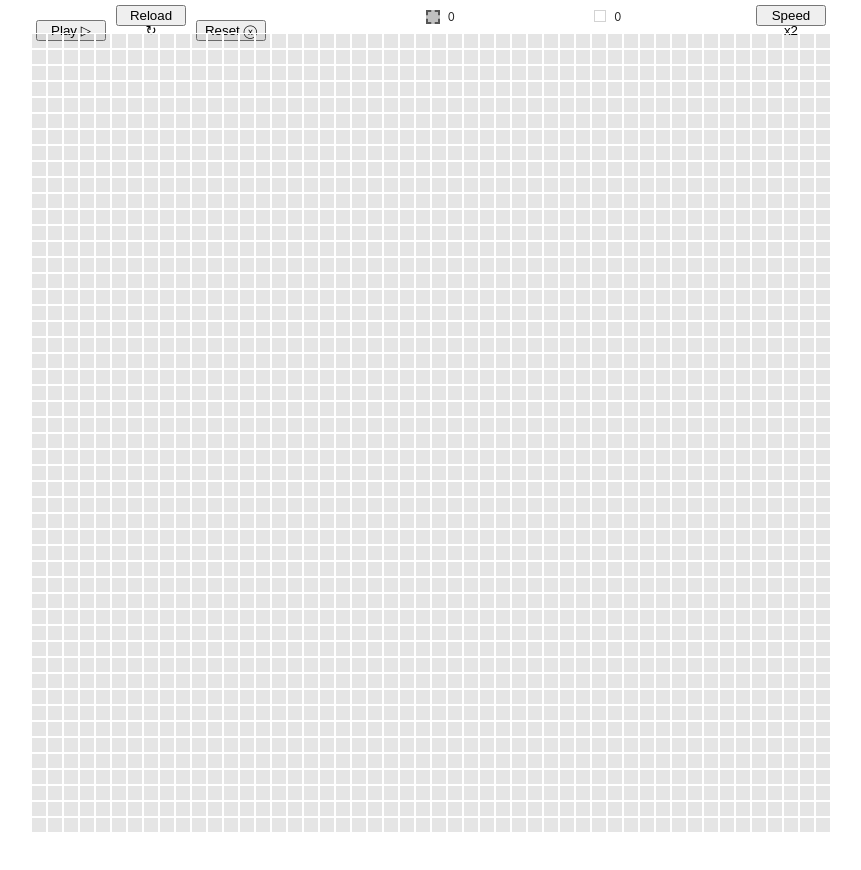
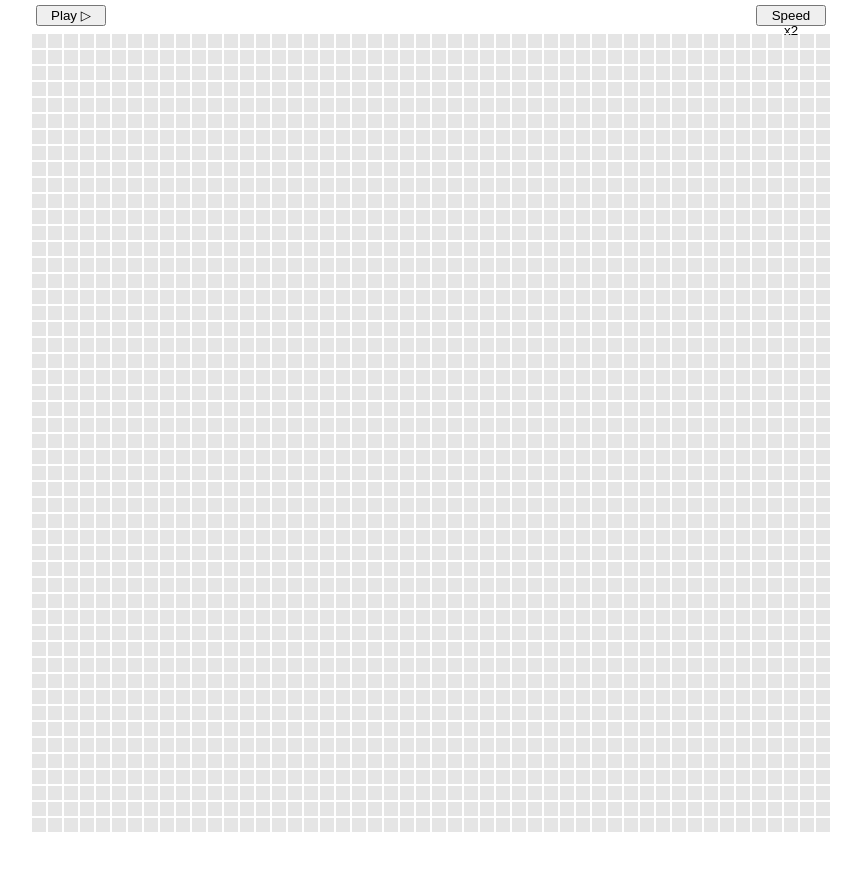
Before and after one commit to Fles/game-of-life-jc, a React (Create React App) app: page / in a window 1280 px wide. Shown: the top 870 px of the page, without its empty margins (209-1070 px from the left). Built offline with nearby package versions, Linux system fonts and the light colour scheme.

Commit message:
refactor: remove players

```diff
--- a/src/App/App.tsx
+++ b/src/App/App.tsx
@@ -6,21 +6,17 @@ import "./App.css";
 function App() {
   const [renderImage, setRenderImage] = useState(0);
   const [speed, setSpeed] = useState(1);
-  const [player, setPlayer] = useState("black");
 
   return (
     <div className="App">
       <Menu
-        setPlayer={setPlayer}
         renderImage={renderImage}
-        player={player}
         setRenderImage={setRenderImage}
         speed={speed}
         setSpeed={setSpeed}
       />
       <Grid
         renderImage={renderImage}
-        player={player}
         shouldStartRender={renderImage > 0}
         speed={speed}
       />
--- a/src/Grid/Grid.tsx
+++ b/src/Grid/Grid.tsx
@@ -53,7 +53,7 @@ const Grid: React.FunctionComponent<GridProps> = props => {
   const cells = grid.map((row: number[], rowIndex: number) =>
     row.map((col: number, colIndex: number) => (
       <Cell
-        className={`${!!col ? " alive" : ""}${!!col ? " " + props.player : ""}`}
+        className={`${!!col ? " alive" : ""}`}
         key={`${rowIndex}${colIndex}`}
         posx={rowIndex}
         posy={colIndex}
@@ -71,12 +71,6 @@ const Grid: React.FunctionComponent<GridProps> = props => {
     if (props.shouldStartRender) {
       const timer = setTimeout(
         () => {
-          // @ts-ignore
-          document.querySelector(".blackCounter").innerHTML =
-            document.querySelectorAll(".black").length - 1;
-          // @ts-ignore
-          document.querySelector(".whiteCounter").innerHTML =
-            document.querySelectorAll(".white").length - 1;
           renderGrid();
         },
         speed === 1 ? 42 : 0
--- a/src/Grid/GridTypes.tsx
+++ b/src/Grid/GridTypes.tsx
@@ -1,6 +1,5 @@
 export interface GridProps {
   shouldStartRender: boolean;
   speed: number;
-  player: string;
   renderImage: number;
 }
--- a/src/Menu/Menu.tsx
+++ b/src/Menu/Menu.tsx
@@ -1,5 +1,4 @@
 import { MenuProps } from "./MenuTypes";
-import { resetUrlHash } from "../util";
 import Button from "../Button/Button";
 import React from "react";
 import "./Menu.css";
@@ -7,16 +6,10 @@ import "./Menu.css";
 const onStop = (props: MenuProps) => props.setRenderImage(0);
 const onPlay = (props: MenuProps) =>
   props.setRenderImage(props.renderImage + 1);
-const onReload = () => window.location.reload();
-const onReset = (props: MenuProps) => {
-  resetUrlHash();
-  window.location.reload();
-  props.setRenderImage(0);
-};
 
 const Menu: React.FunctionComponent<MenuProps> = props => {
   const shouldStartRender = props.renderImage > 0;
-  const { speed, setSpeed, setPlayer } = props;
+  const { speed, setSpeed } = props;
 
   return (
     <div className="Menu">
@@ -26,28 +19,6 @@ const Menu: React.FunctionComponent<MenuProps> = props => {
         ) : (
           <Button onClick={() => onPlay(props)}>Play ▷</Button>
         )}
-
-        <Button onClick={() => onReload()}>Reload ↻</Button>
-
-        <Button onClick={() => onReset(props)}>Reset ⓧ</Button>
-      </div>
-      <div>
-        <div
-          onClick={() => setPlayer("black")}
-          className={`Player black${
-            props.player === "black" ? " selected" : ""
-          }`}
-        ></div>
-        <span className="blackCounter">0</span>
-      </div>
-      <div>
-        <div
-          onClick={() => setPlayer("white")}
-          className={`Player white${
-            props.player === "white" ? " selected" : ""
-          }`}
-        ></div>
-        <span className="whiteCounter">0</span>
       </div>
       <div>
         <Button
```
